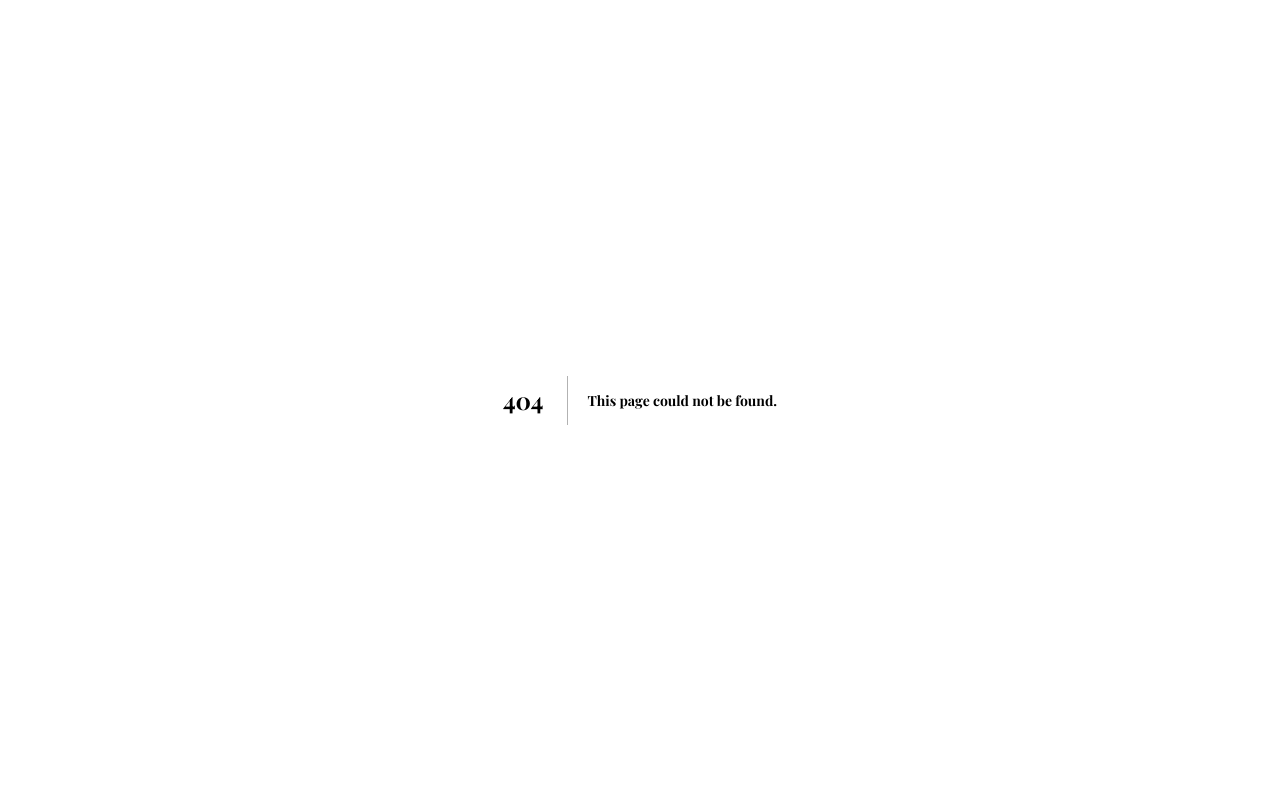
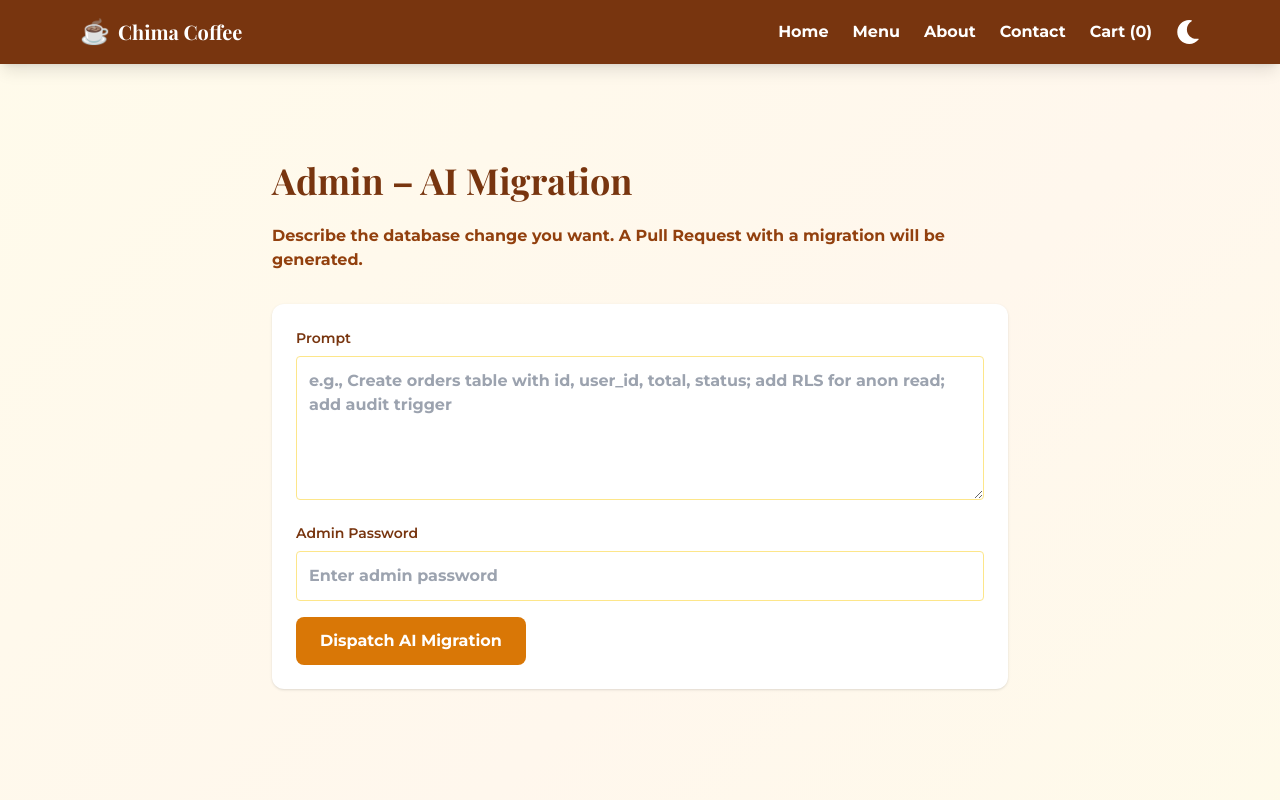
Before and after one commit to DisMurr/chimacoffee, a Next.js app: page /admin in a window 1280 px wide. Before the commit this address had no page. Shown: the top 800 px of the page. Built offline with nearby package versions, Linux system fonts and the light colour scheme.

Commit message:
feat(admin): add protected Admin page to dispatch AI migration workflow; add API route using GitHub Actions token

```diff
--- /dev/null
+++ b/src/app/admin/page.tsx
@@ -0,0 +1,80 @@
+'use client'
+
+import { useState } from 'react'
+import Navigation from '../../components/Navigation'
+import Footer from '../../components/Footer'
+
+export default function AdminPage() {
+  const [prompt, setPrompt] = useState('')
+  const [password, setPassword] = useState('')
+  const [status, setStatus] = useState<string | null>(null)
+  const [pending, setPending] = useState(false)
+
+  const submit = async (e: React.FormEvent) => {
+    e.preventDefault()
+    setStatus(null)
+    setPending(true)
+    try {
+      const res = await fetch('/api/admin/ai-migration', {
+        method: 'POST',
+        headers: { 'Content-Type': 'application/json' },
+        body: JSON.stringify({ prompt, password })
+      })
+      const data = await res.json().catch(() => ({}))
+      if (!res.ok) {
+        setStatus(data?.error || `Failed (${res.status})`)
+      } else {
+        setStatus('AI migration workflow dispatched. Check GitHub Actions and PRs.')
+        setPrompt('')
+      }
+    } catch (err: any) {
+      setStatus(err?.message || 'Unexpected error')
+    } finally {
+      setPending(false)
+    }
+  }
+
+  return (
+    <div className="min-h-screen bg-gradient-to-br from-amber-50 via-orange-50 to-yellow-50 dark:from-gray-900 dark:via-gray-800 dark:to-gray-700 dark:text-white">
+      <Navigation />
+      <main className="max-w-3xl mx-auto px-4 py-24">
+        <h1 className="text-4xl font-bold text-amber-900 dark:text-gray-100 mb-6">Admin – AI Migration</h1>
+        <p className="text-amber-800 dark:text-gray-300 mb-8">Describe the database change you want. A Pull Request with a migration will be generated.</p>
+        <form onSubmit={submit} className="bg-white dark:bg-gray-800 rounded-xl shadow p-6 space-y-4">
+          <div>
+            <label className="block text-sm font-semibold text-amber-900 dark:text-gray-200 mb-2">Prompt</label>
+            <textarea
+              value={prompt}
+              onChange={(e) => setPrompt(e.target.value)}
+              className="w-full h-36 p-3 border border-amber-200 dark:border-gray-700 rounded focus:outline-none focus:ring-2 focus:ring-amber-400 dark:bg-gray-900"
+              placeholder="e.g., Create orders table with id, user_id, total, status; add RLS for anon read; add audit trigger"
+              required
+            />
+          </div>
+          <div>
+            <label className="block text-sm font-semibold text-amber-900 dark:text-gray-200 mb-2">Admin Password</label>
+            <input
+              type="password"
+              value={password}
+              onChange={(e) => setPassword(e.target.value)}
+              className="w-full p-3 border border-amber-200 dark:border-gray-700 rounded focus:outline-none focus:ring-2 focus:ring-amber-400 dark:bg-gray-900"
+              placeholder="Enter admin password"
+              required
+            />
+          </div>
+          <div className="flex items-center justify-between">
+            <button
+              type="submit"
+              disabled={pending}
+              className="bg-amber-600 disabled:opacity-60 text-white px-6 py-3 rounded-lg hover:bg-amber-700 transition-colors"
+            >
+              {pending ? 'Dispatching…' : 'Dispatch AI Migration'}
+            </button>
+            {status && <p className="text-sm text-amber-800 dark:text-gray-300">{status}</p>}
+          </div>
+        </form>
+      </main>
+      <Footer />
+    </div>
+  )
+}
--- /dev/null
+++ b/src/app/api/admin/ai-migration/route.ts
@@ -0,0 +1,41 @@
+import { NextRequest, NextResponse } from 'next/server';
+
+export async function POST(req: NextRequest) {
+  try {
+    const { prompt, password } = await req.json();
+    if (!prompt || typeof prompt !== 'string') {
+      return NextResponse.json({ error: 'Missing prompt' }, { status: 400 });
+    }
+    const ADMIN_UI_PASSWORD = process.env.ADMIN_UI_PASSWORD || '';
+    if (!ADMIN_UI_PASSWORD || password !== ADMIN_UI_PASSWORD) {
+      return NextResponse.json({ error: 'Unauthorized' }, { status: 401 });
+    }
+
+    const token = process.env.GITHUB_ACTIONS_TOKEN || process.env.GITHUB_TOKEN;
+    const repo = process.env.GITHUB_REPO || 'DisMurr/chimacoffee';
+    if (!token) {
+      return NextResponse.json({ error: 'Missing GitHub token on server' }, { status: 500 });
+    }
+
+    const url = `https://api.github.com/repos/${repo}/actions/workflows/ai-migration.yml/dispatches`;
+    const res = await fetch(url, {
+      method: 'POST',
+      headers: {
+        'Authorization': `Bearer ${token}`,
+        'Accept': 'application/vnd.github+json',
+        'X-GitHub-Api-Version': '2022-11-28',
+        'Content-Type': 'application/json',
+      },
+      body: JSON.stringify({ ref: 'main', inputs: { prompt } }),
+    });
+
+    if (!res.ok) {
+      const text = await res.text().catch(() => '');
+      return NextResponse.json({ error: `GitHub dispatch failed (${res.status}): ${text}` }, { status: 500 });
+    }
+
+    return NextResponse.json({ ok: true });
+  } catch (e: any) {
+    return NextResponse.json({ error: e?.message || 'Unexpected error' }, { status: 500 });
+  }
+}
```
